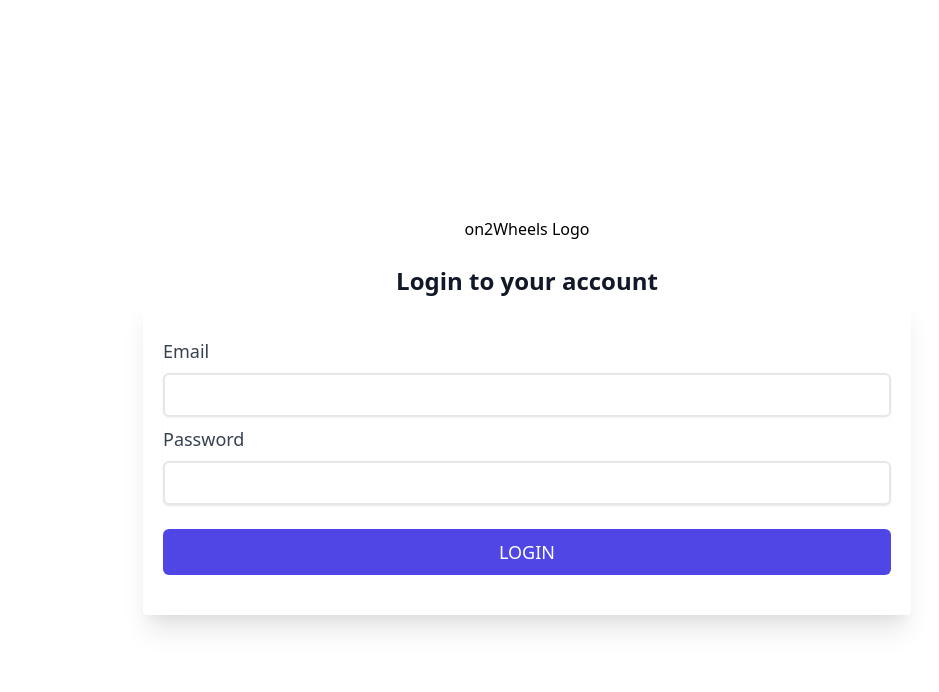
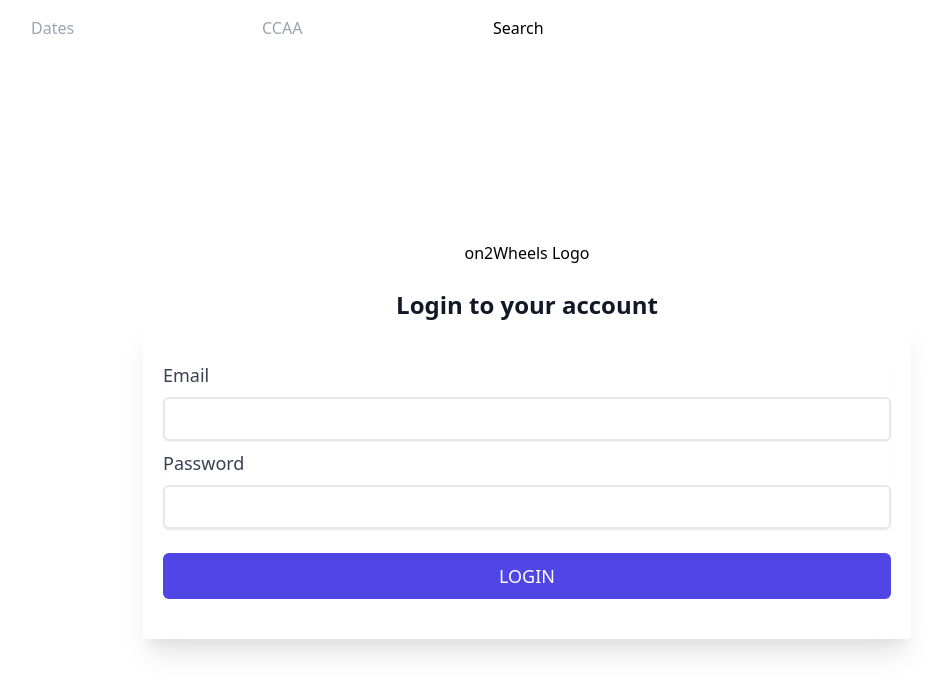
Before and after one commit to on2wheels-es/front-end, a React (Create React App) app: page /login in a window 1280 px wide. Shown: the top 692 px of the page, without its empty margins (113-1052 px from the left). Built offline with nearby package versions, Linux system fonts and the light colour scheme; no server answers.

Commit message:
creates SearchContext and SearchBar component, checks context works

```diff
--- /dev/null
+++ b/src/components/SearchBar.jsx
@@ -0,0 +1,51 @@
+import React, { useState, useContext } from "react";
+
+import { SearchContext } from "../providers/SearchProvider";
+
+const SearchBar = () => {
+  const searchContext = useContext(SearchContext);
+  const { dates, CCAA } = searchContext.allValues;
+
+  const [allValues, setAllValues] = useState({
+    dates: dates,
+    CCAA: CCAA
+  });
+
+
+  const searchInputHandler = (e) => {
+    e.preventDefault();
+    searchContext.searchHandler(allValues);
+  };
+
+  const inputHandler = e => {
+    setAllValues({...allValues, [e.target.name]: e.target.value});
+  };
+
+  return (
+    <div className="">
+      <input
+        placeholder="Dates"
+        name="dates"
+        type="text"
+        className=""
+        value={allValues.dates}
+        onChange={inputHandler}
+      />
+      <input
+        placeholder="CCAA"
+        type="text"
+        name="CCAA"
+        className=""
+        value={allValues.CCAA}
+        onChange={inputHandler}
+      />
+      <button
+        onClick={searchInputHandler}
+      >
+      Search
+      </button>
+    </div>
+  );
+};
+
+export default SearchBar;
--- a/src/index.js
+++ b/src/index.js
@@ -4,11 +4,14 @@ import { BrowserRouter as Router } from 'react-router-dom';
 import './index.css';
 import App from './App';
 import AuthProvider from './providers/AuthProvider';
+import SearchProvider from './providers/SearchProvider';
 
 ReactDOM.render(
   <Router>
-    <AuthProvider>
-      <App />
-    </AuthProvider>
+    <SearchProvider>
+      <AuthProvider>
+        <App />
+      </AuthProvider>
+    </SearchProvider>
   </Router>
 , document.getElementById('root'));
--- a/src/pages/HomePage.jsx
+++ b/src/pages/HomePage.jsx
@@ -1,12 +1,14 @@
 import React from 'react'
 
 import Header from '../components/Header'
+import SearchBar from '../components/SearchBar'
 
 function HomePage() {
   return (
     <>
       <Header />
       <main className="flex flex-col space-y-4">
+        <SearchBar />
         <div className="py-10 border-2">
           <p>SearchBar Component</p>
         </div>
--- a/src/pages/Login.jsx
+++ b/src/pages/Login.jsx
@@ -1,6 +1,8 @@
 import React, { Component } from "react";
 import { Link } from 'react-router-dom';
+
 import { withAuth } from "../providers/AuthProvider";
+import SearchBar from '../components/SearchBar'
 
 class Login extends Component {
   constructor(props) {
@@ -28,6 +30,8 @@ class Login extends Component {
   render() {
     const { email, password } = this.state;
     return (
+      <>
+      <SearchBar />
 			<div className="form-container">
 				<div className="text-center">
 					<Link to="/">on2Wheels Logo</Link>
@@ -49,6 +53,7 @@ class Login extends Component {
 					<input className="button-indigo mt-6" type="submit" value="Login" />
 				</form>
 			</div>
+      </>
 		);
   }
 }
--- /dev/null
+++ b/src/providers/SearchProvider.jsx
@@ -0,0 +1,24 @@
+import React, { useState } from "react";
+
+export const SearchContext = React.createContext();
+
+const SearchProvider = (props) => {
+    const [allValues, setAllValues] = useState({
+      dates: '',
+      CCAA: ''
+    });
+
+    const searchHandler = (newSearch) => {
+      setAllValues({...newSearch});
+    };
+
+    return (
+      <SearchContext.Provider
+        value={{ allValues, searchHandler }}
+      >
+        {props.children}
+      </SearchContext.Provider>
+    );
+};
+
+export default SearchProvider;
```
